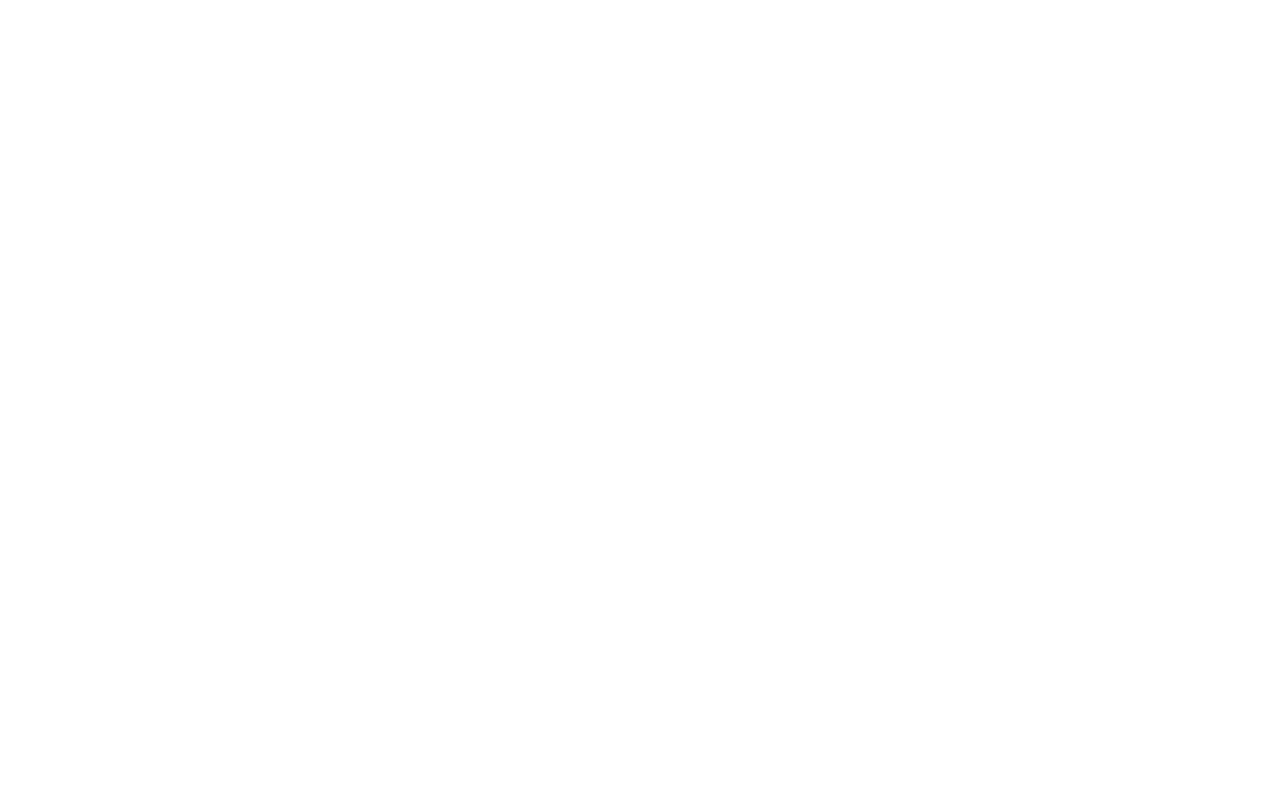
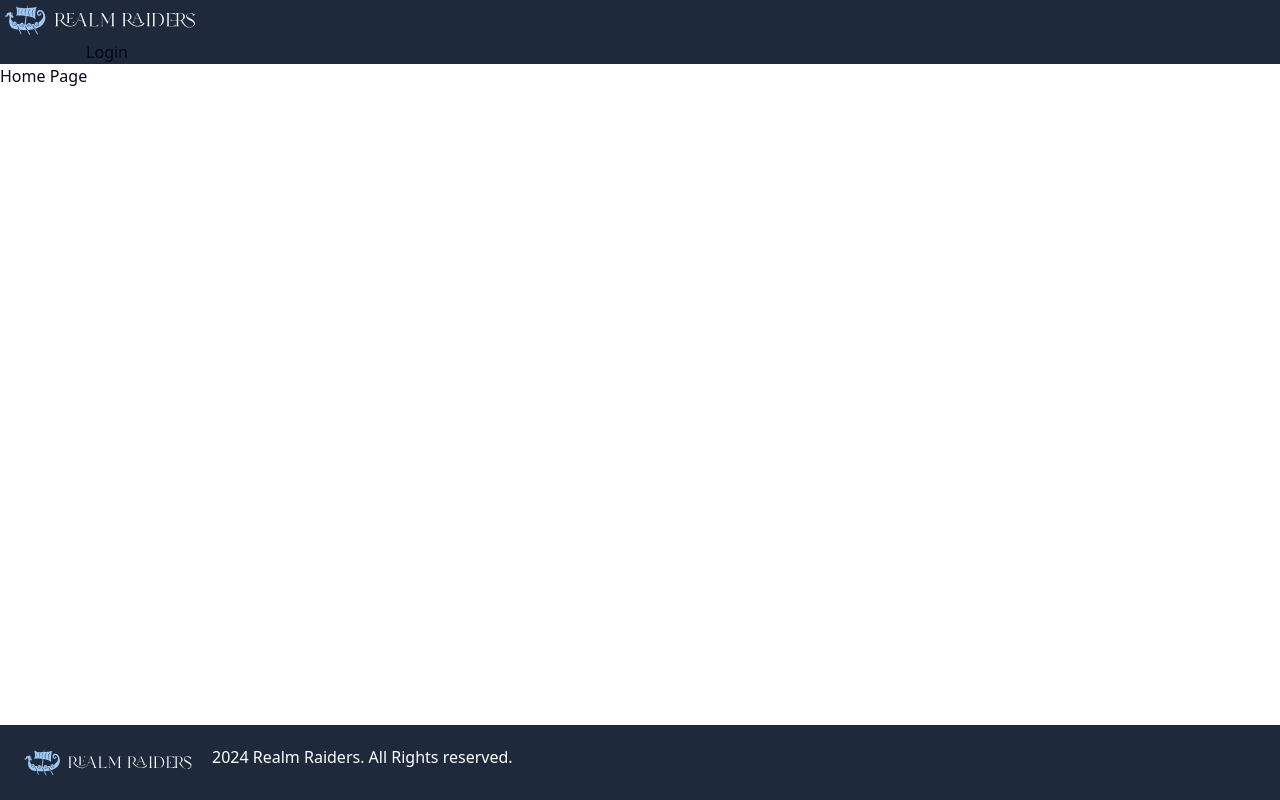
Before and after one commit to brennambond/realmraiders, a Next.js app: page / in a window 1280 px wide. Built offline with nearby package versions, Linux system fonts and the light colour scheme.

Commit message:
Create Header and Footer components

```diff
--- a/app/(root)/layout.tsx
+++ b/app/(root)/layout.tsx
@@ -1,3 +1,5 @@
+import { Footer, Navbar } from "@/components/shared";
+
 export default function RootLayout({
   children,
 }: {
@@ -5,7 +7,9 @@
 }) {
   return (
     <div className='flex h-screen flex-col'>
+      <Navbar />
       <main className='flex-1'>{children}</main>
+      <Footer />
     </div>
   );
 }
--- a/app/(root)/page.tsx
+++ b/app/(root)/page.tsx
@@ -1,3 +1,3 @@
 export default function Home() {
-  return <main></main>;
+  return <main>Home Page</main>;
 }
--- /dev/null
+++ b/components/shared/Footer.tsx
@@ -0,0 +1,24 @@
+import Image from "next/image";
+import Link from "next/link";
+import React from "react";
+
+const Footer = () => {
+  return (
+    <footer className='bg-slate-800 text-white'>
+      <div className='flex-center wrapper flex-between flex flex-col gap-4 p-5 text-center sm:flex-row '>
+        <Link href='/' className='w-44'>
+          <Image
+            src='/assets/icons/textLogo.svg'
+            alt='logo'
+            width={200}
+            height={200}
+          />
+        </Link>
+
+        <p>2024 Realm Raiders. All Rights reserved.</p>
+      </div>
+    </footer>
+  );
+};
+
+export default Footer;
--- /dev/null
+++ b/components/shared/Navbar.tsx
@@ -0,0 +1,25 @@
+import Image from "next/image";
+import Link from "next/link";
+
+const Navbar = () => {
+  return (
+    <nav className='bg-slate-800'>
+      <div className='wrapper flex-between'>
+        <Link href='/' className='w-44'>
+          <Image
+            src='/assets/icons/textLogo.svg'
+            width={200}
+            height={200}
+            alt='Project Logo'
+          />
+        </Link>
+
+        <div className='flex w-32 justify-end gap-3 '>
+          <p>Login</p>
+        </div>
+      </div>
+    </nav>
+  );
+};
+
+export default Navbar;
--- /dev/null
+++ b/components/shared/index.ts
@@ -0,0 +1,4 @@
+import Navbar from "./Navbar";
+import Footer from "./Footer";
+
+export { Navbar, Footer };
```
